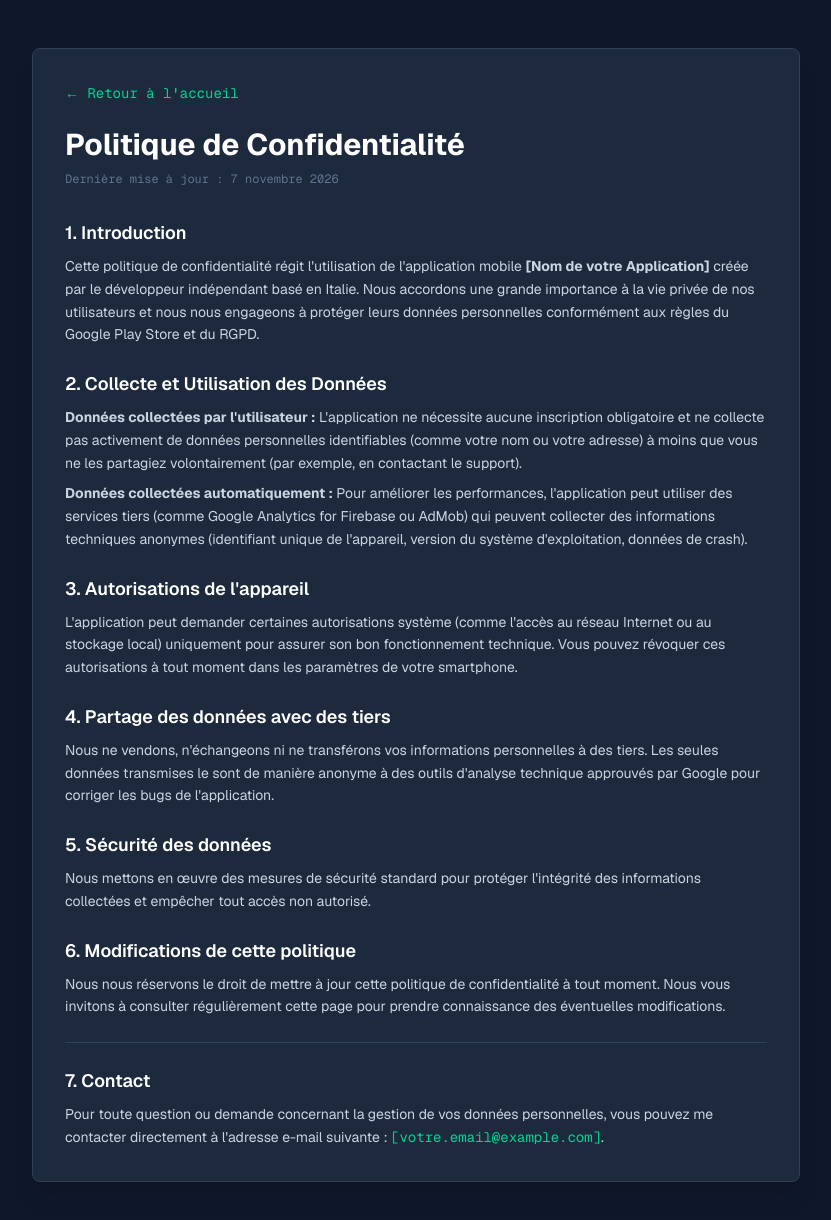
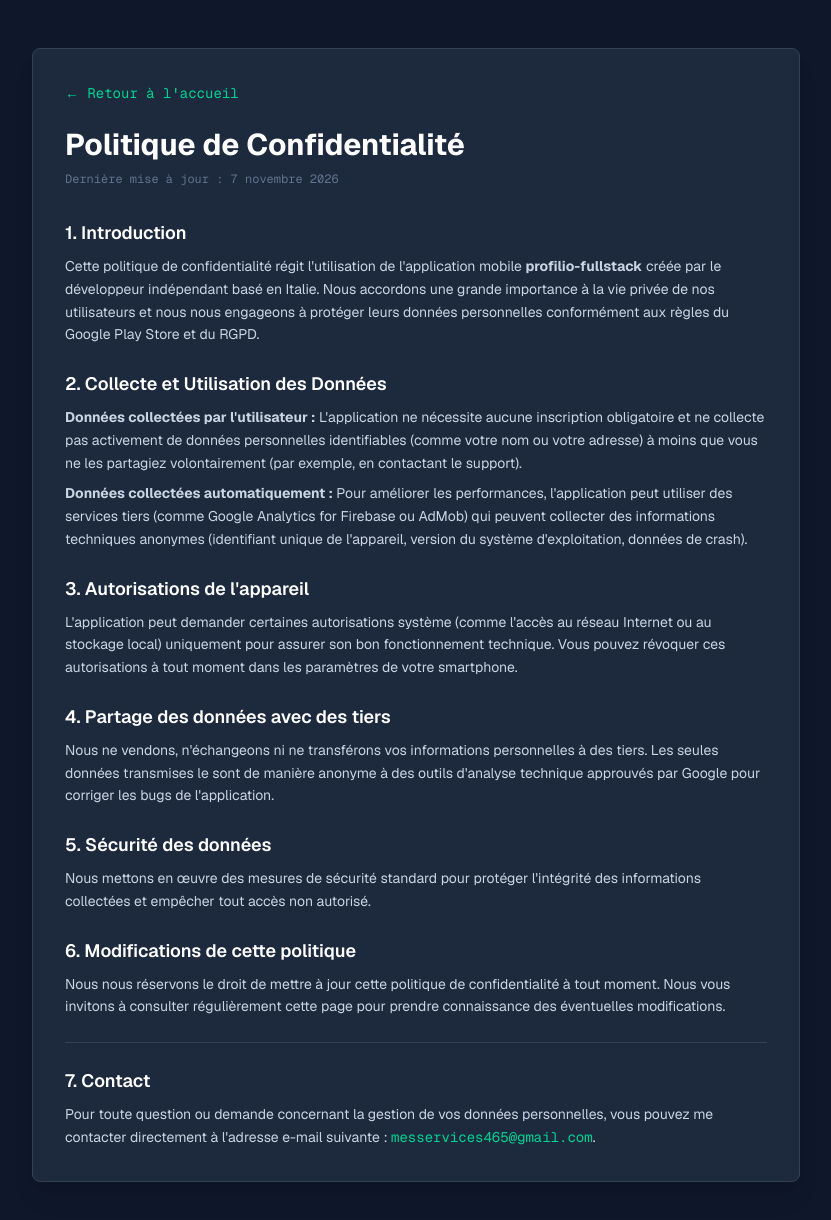
Before and after one commit to phelouzat3-glitch/phelouzat-fullstack, a Next.js app: page /privacy-my-app in a window 1280 px wide. Shown: the top 1220 px of the page, without its empty margins (224-1055 px from the left). Built offline with nearby package versions, Linux system fonts and the light colour scheme.

Commit message:
Fix: Correction des liens de routage pour la build

```diff
--- a/src/app/page.tsx
+++ b/src/app/page.tsx
@@ -19,7 +19,7 @@ const apps = [
       "Une description claire et concise de ce que fait votre application. Expliquez le problème qu'elle résout pour l'utilisateur.",
     tech: ["React Native", "TypeScript", "Node.js"],
     playStoreUrl: "#", // Vous ajouterez le lien Google Play ici plus tard
-    privacyUrl: "/privacy-app1", // Lien requis par Google
+    privacyUrl: "/privacy-my-app", // Lien requis par Google
   },
 ];
 
@@ -138,7 +138,7 @@ export default function Home() {
               Contact
             </Link>
             <Link
-              href="/privacy-app1"
+              href="/privacy-my-app"
               className="hover:text-slate-300 underline"
             >
               Privacy Policy
--- a/src/app/privacy-my-app/page.tsx
+++ b/src/app/privacy-my-app/page.tsx
@@ -2,8 +2,8 @@ import Link from "next/link";
 
 export default function PrivacyPolicy() {
   // CONFIGURATION DES PARAMÈTRES (À modifier)
-  const appName = "[Nom de votre Application]";
-  const developerEmail = "[votre.email@example.com]";
+  const appName = "profilio-fullstack"; // Nom de votre application
+  const developerEmail = "messervices465@gmail.com";
   const lastUpdated = "7 novembre 2026";
 
   return (
```
